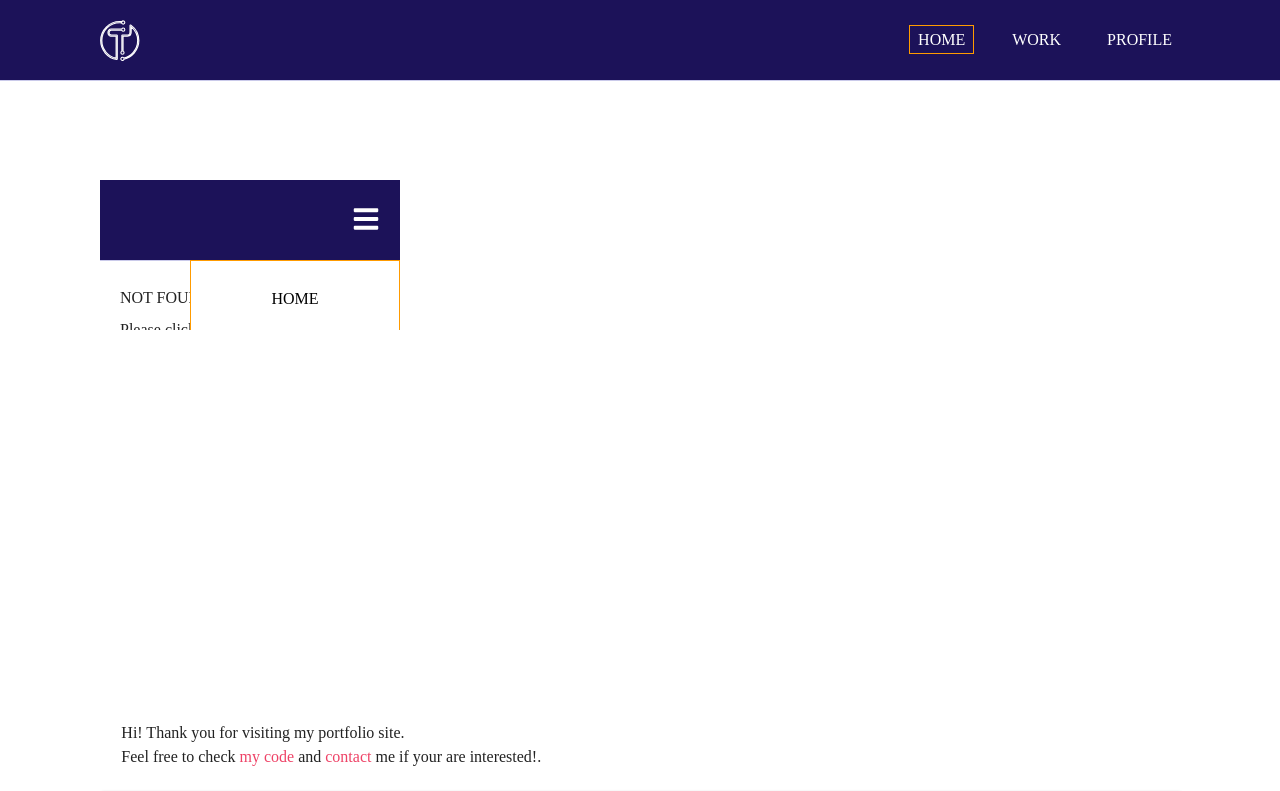
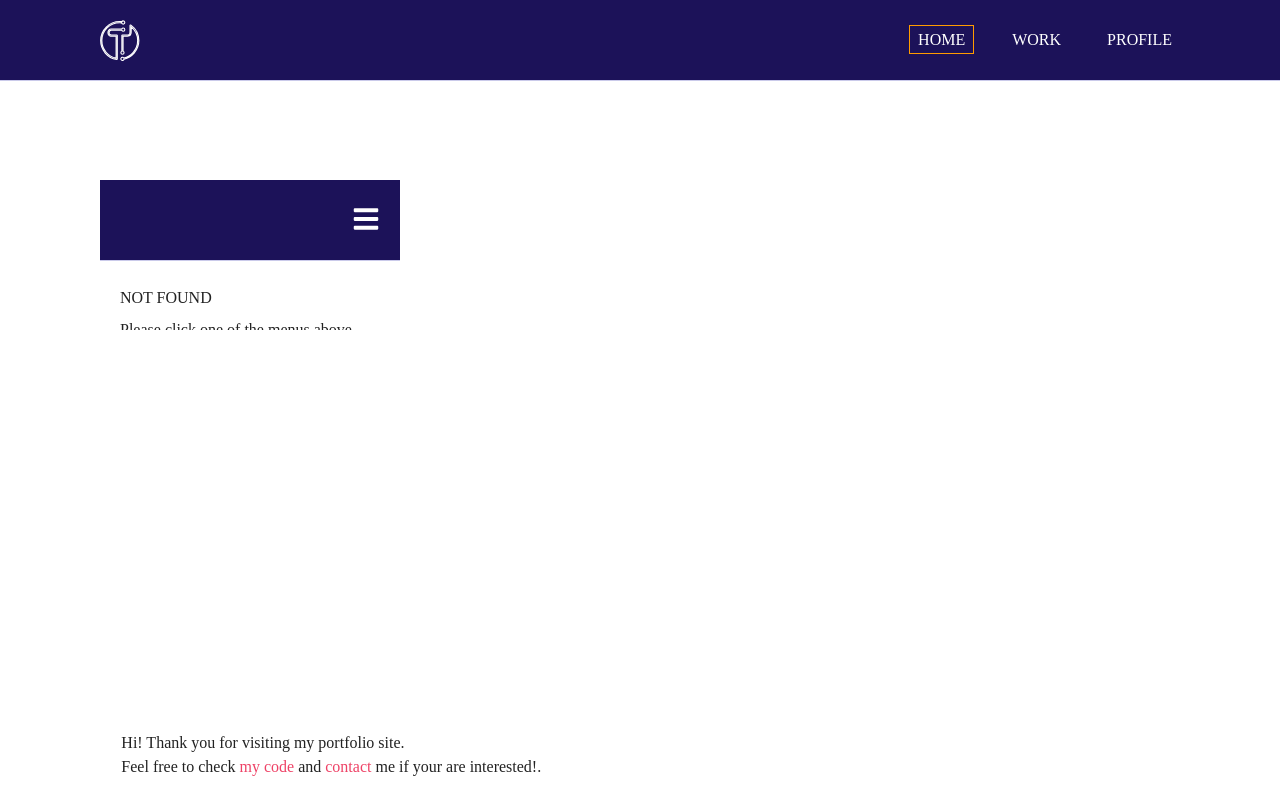
Before and after one commit to takuyahirata23/my_portfolio, a React (Create React App) app: page / in a window 1280 px wide. Shown: the top 791 px of the page. Built offline with nearby package versions, Linux system fonts and the light colour scheme; a web font is replaced by a local one.

Commit message:
fixed typo

```diff
--- a/src/components/Profile.js
+++ b/src/components/Profile.js
@@ -49,7 +49,7 @@ const Profile = () => {
             <IoIosBook />
             <div>
               <h3>LEARN</h3>
-              <p>Stay up-to-date to work build great applications. Never stop learning!</p>
+              <p>Stay up-to-date to build great applications. Never stop learning!</p>
             </div>
           </div>
           <div>
--- a/src/sass/partials/_base.scss
+++ b/src/sass/partials/_base.scss
@@ -6,6 +6,7 @@ body {
   font-size: $base-font-size;
   background-color: map-get($theme-colors, 'primary-bg');
   font-family: map-get($fonts, 'primary');
+  max-width: 1500px;
 
 }
 
--- a/src/sass/partials/_header.scss
+++ b/src/sass/partials/_header.scss
@@ -126,6 +126,7 @@ nav {
     animation: navMenuMinus .5s forwards;
   }
 
+}
 @keyframes navMenuPlus {
   to {
     transform: translateX(-576px);
@@ -133,11 +134,7 @@ nav {
 }
 
 @keyframes navMenuMinus {
-    from {
-      transform: translateX(-576px);
-    }
   to {
     transform: translateX(0px);
   }
 }
-}
--- a/src/sass/partials/_home.scss
+++ b/src/sass/partials/_home.scss
@@ -21,7 +21,7 @@
 }
 
 .home-msg {
-  margin-top: em(20px);
+  margin-top: em(30px);
   padding: em(20px, 15px);
   line-height: 1.5;
 
```
Lines whose indentation alone changed are shown as unchanged.
